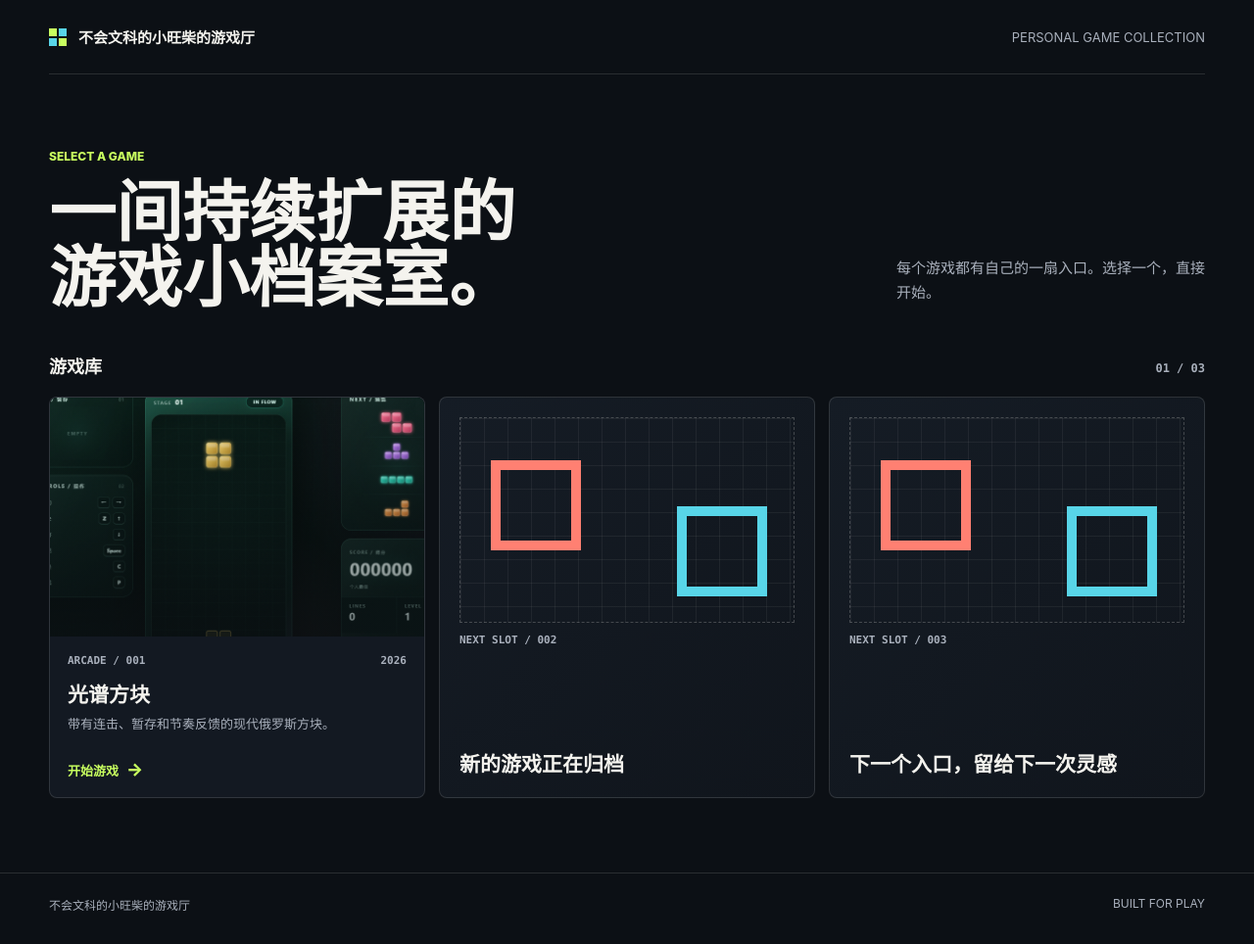
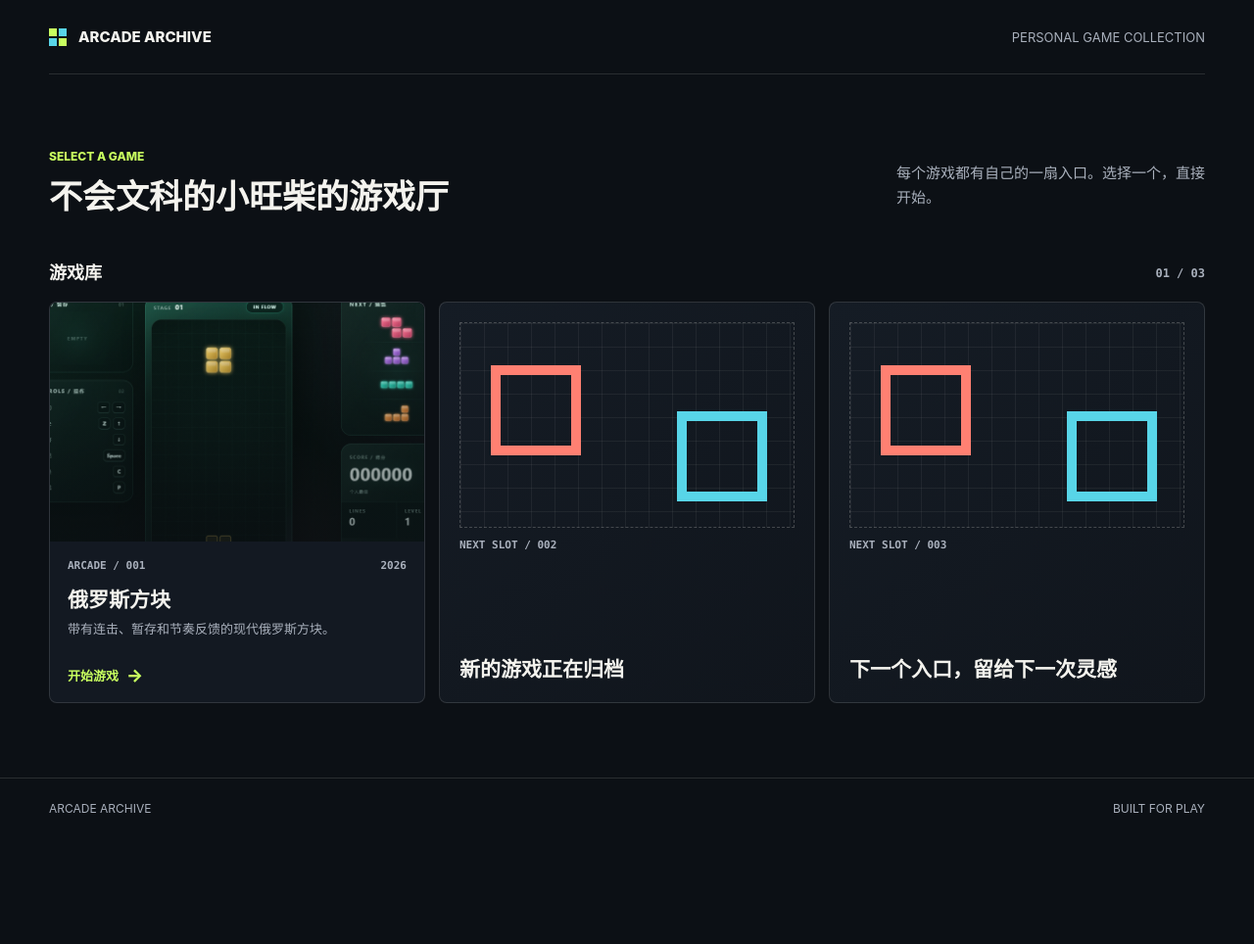
Before and after one commit to 3208537885-max/Games, a plain HTML site: page index.html in a window 1280 px wide. Shown: the whole page at 98% size. After the commit the page ends 865 px from the top, so only its background shows below. Drawn offline with Linux system fonts and the light colour scheme.

Commit message:
Adjust arcade title and rename Tetris

```diff
--- a/index.html
+++ b/index.html
@@ -60,7 +60,7 @@
       padding: 76px 0 48px;
     }
     .eyebrow { margin: 0 0 16px; color: var(--lime); font-size: 12px; font-weight: 800; }
-    h1 { max-width: 760px; margin: 0; font-size: clamp(36px, 6vw, 68px); line-height: .98; font-weight: 820; }
+    h1 { max-width: 760px; margin: 0; font-size: 34px; line-height: 1.08; font-weight: 820; }
     .intro-copy { max-width: 315px; margin: 0 0 5px; color: var(--muted); font-size: 15px; line-height: 1.65; }
 
     .section-head { display: flex; align-items: center; justify-content: space-between; gap: 16px; margin-bottom: 18px; }
@@ -116,7 +116,7 @@
     @media (max-width: 480px) {
       .topbar { min-height: 62px; }
       .collection-note { display: none; }
-      h1 { font-size: 39px; }
+      h1 { font-size: 26px; }
       .intro { padding-top: 45px; }
       .game-card { min-height: 355px; }
     }
@@ -124,9 +124,9 @@
 </head>
 <body>
   <header class="shell topbar">
-    <a class="brand" href="./" aria-label="不会文科的小旺柴的游戏厅首页">
+    <a class="brand" href="./" aria-label="Arcade Archive 首页">
       <span class="brand-mark" aria-hidden="true"><span></span><span></span><span></span><span></span></span>
-      不会文科的小旺柴的游戏厅
+      ARCADE ARCHIVE
     </a>
     <span class="collection-note">PERSONAL GAME COLLECTION</span>
   </header>
@@ -135,7 +135,7 @@
     <section class="intro" aria-labelledby="page-title">
       <div>
         <p class="eyebrow">SELECT A GAME</p>
-        <h1 id="page-title">一间持续扩展的<br>游戏小档案室。</h1>
+        <h1 id="page-title">不会文科的小旺柴的游戏厅</h1>
       </div>
       <p class="intro-copy">每个游戏都有自己的一扇入口。选择一个，直接开始。</p>
     </section>
@@ -147,14 +147,14 @@
       </div>
 
       <div class="game-grid">
-        <a class="game-card" href="games/tetra/" aria-label="开始游玩光谱方块">
+        <a class="game-card" href="games/tetra/" aria-label="开始游玩俄罗斯方块">
           <div class="game-cover" aria-hidden="true">
             <img src="assets/tetra-cover.png" alt="" width="1280" height="720">
             <div class="cover-scan"></div>
           </div>
           <div class="game-content">
             <div class="game-meta"><span>ARCADE / 001</span><span>2026</span></div>
-            <h3 class="game-name">光谱方块</h3>
+            <h3 class="game-name">俄罗斯方块</h3>
             <p class="game-description">带有连击、暂存和节奏反馈的现代俄罗斯方块。</p>
             <span class="play-link">开始游戏</span>
           </div>
@@ -181,7 +181,7 @@
 
   <footer>
     <div class="shell footer-inner">
-      <span>不会文科的小旺柴的游戏厅</span>
+      <span>ARCADE ARCHIVE</span>
       <span>BUILT FOR PLAY</span>
     </div>
   </footer>
```
Also changed, not shown: games/tetra/index.html (+3 -3 lines), README.md.
